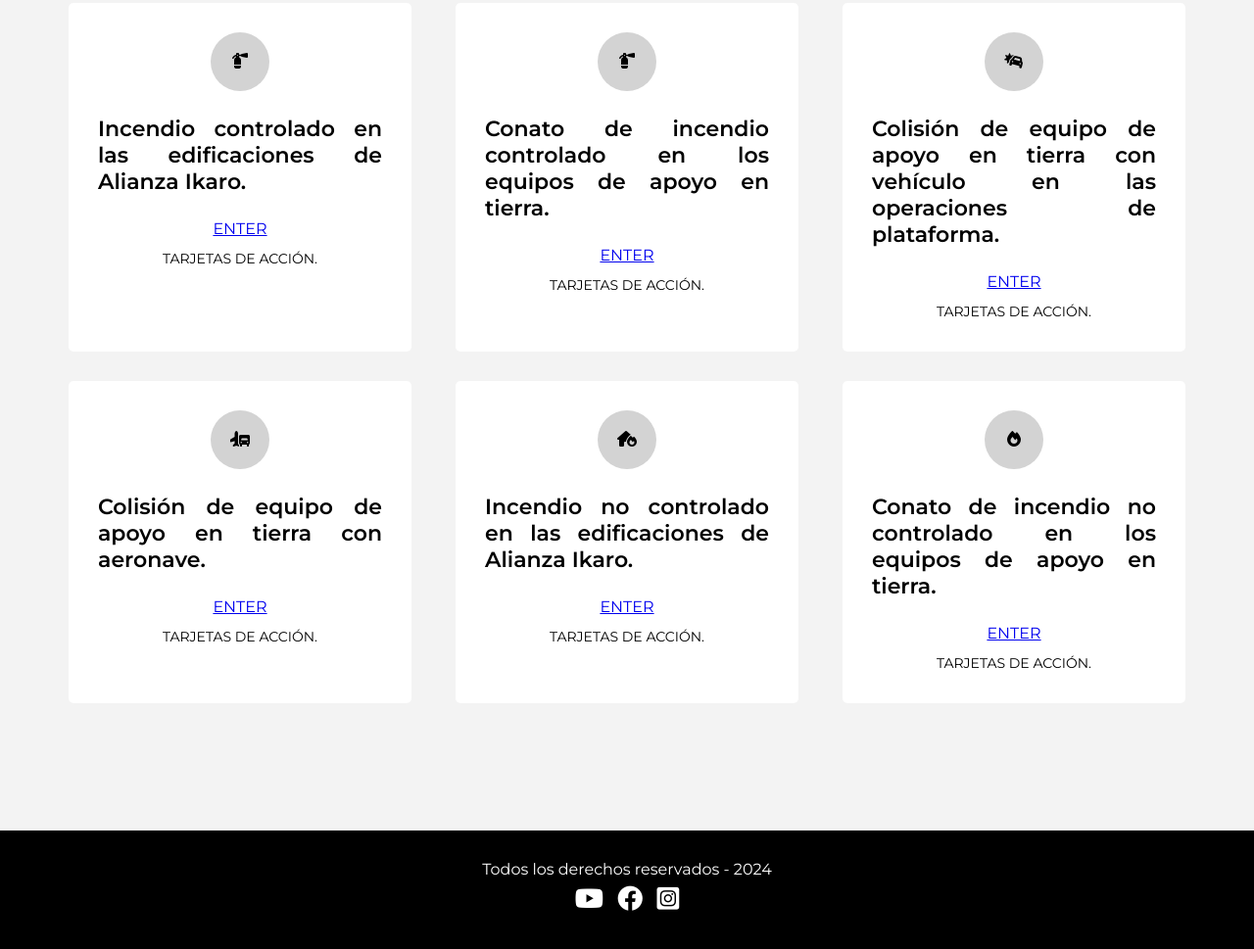
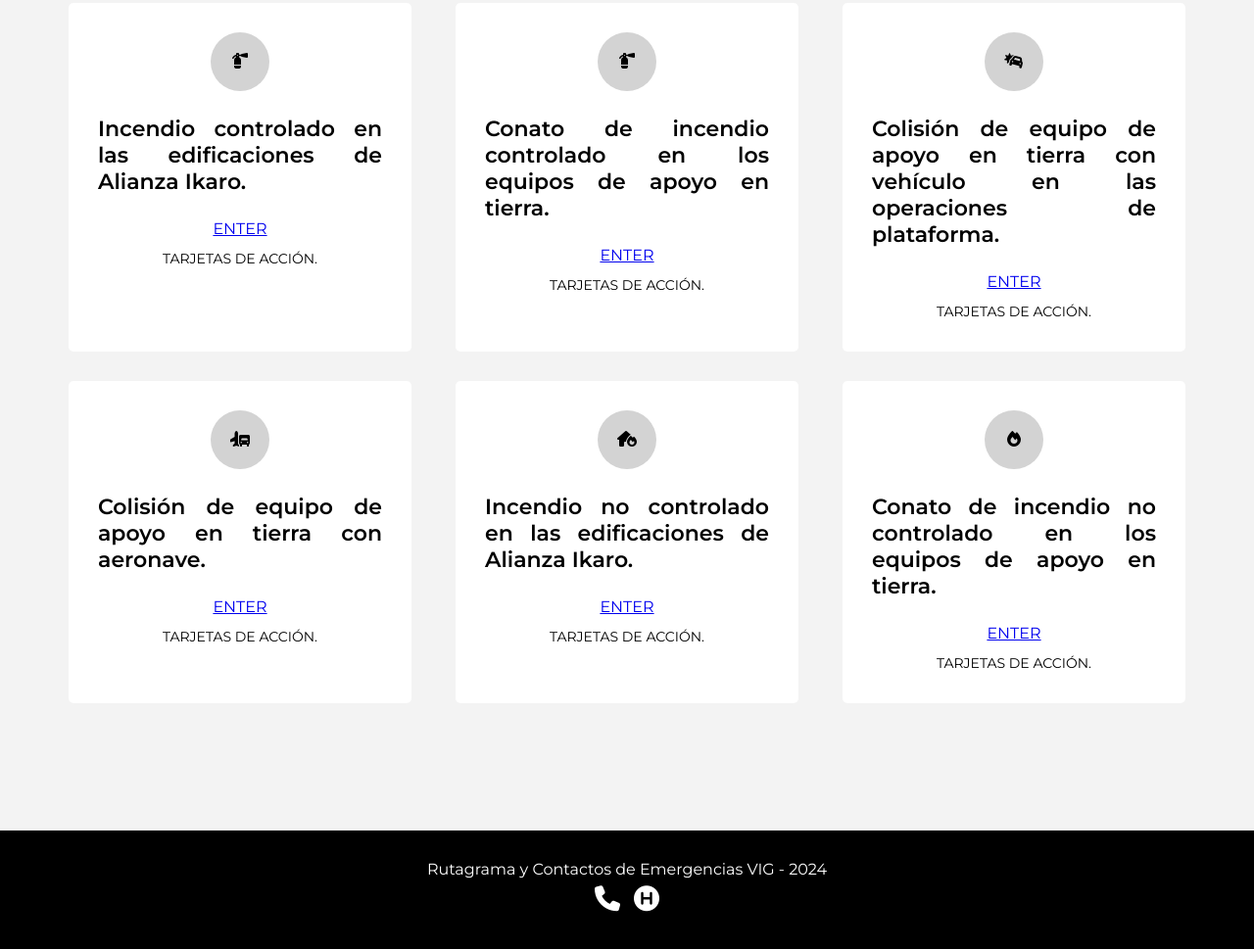
Before and after one commit to RichardGestion/PlandeEmergenciaSVZ, a plain HTML site: page index.html in a window 1280 px wide. Shown: the part 154-1123 px from the top of the page at 98% size. Drawn offline with Linux system fonts and the light colour scheme.

Commit message:
Update index.html

```diff
--- a/index.html
+++ b/index.html
@@ -78,11 +78,10 @@
 
     <!-- SECCION FOOTER -->
     <footer>
-        <p>Todos los derechos reservados - 2024</p>
+        <p>Rutagrama y Contactos de Emergencias VIG - 2024</p>
         <div class="redes">
-            <a href=""><i class="fa-brands fa-youtube"></i></a>
-            <a href="https://www.facebook.com/p/Alianza-Ikaro-100078649232322/"><i class="fa-brands fa-facebook"></i></a>
-            <a href=""><i class="fa-brands fa-instagram-square"></i></a>
+            <a href=""><i class="fa-solid fa-phone"></i></a>
+            <a href=""><i class="fa-solid fa-circle-h"></i></a>
         </div>
 
     </footer>
```
